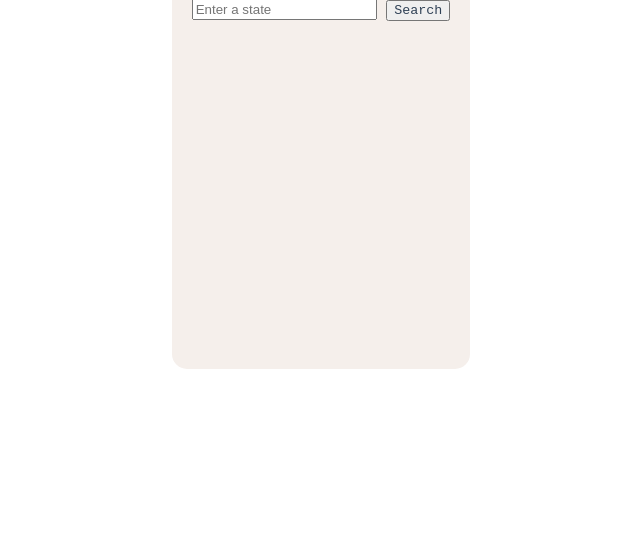
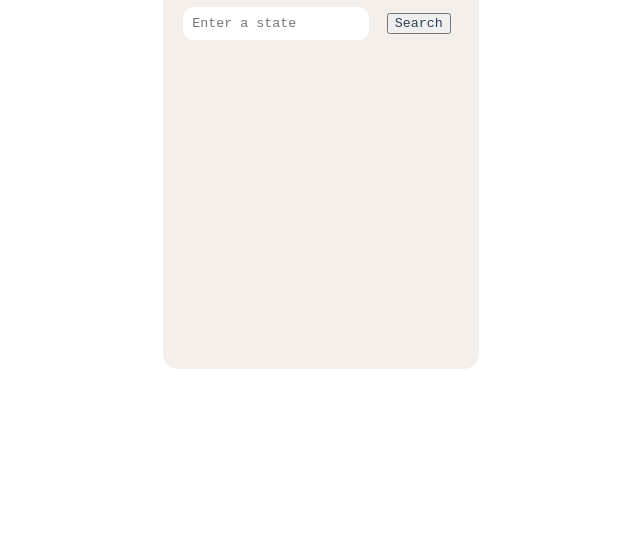
Before and after one commit to jeeyuni/weather-app, a plain HTML site: page index.html in a window 1280 px wide. Shown: the part 251-800 px from the top of the page, without its empty margins (319-959 px from the left). Drawn offline with Linux system fonts and the light colour scheme.

Commit message:
added css

```diff
--- a/styles.css
+++ b/styles.css
@@ -26,6 +26,17 @@ h2 {
 
 button {
     color: #2f4156;
-    margin: 8px 0;
+    margin: 8px;
     font-family: 'Courier New', Courier, monospace;
 }
+
+input {
+    width: auto;
+    padding: 8px;
+    box-sizing: border-box;
+    border-radius: 10px;
+    border: 1px solid white;
+    margin-top: 15px;
+    font-family: 'Courier New', Courier, monospace;
+
+}
```
